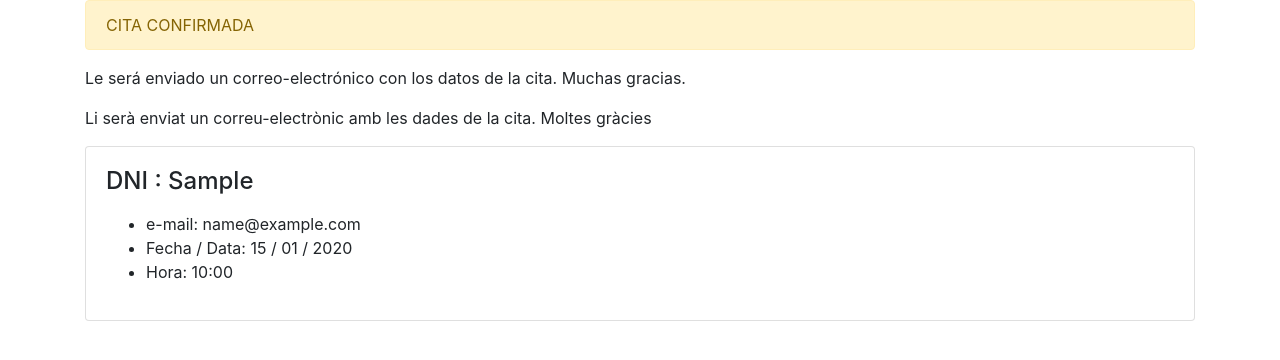
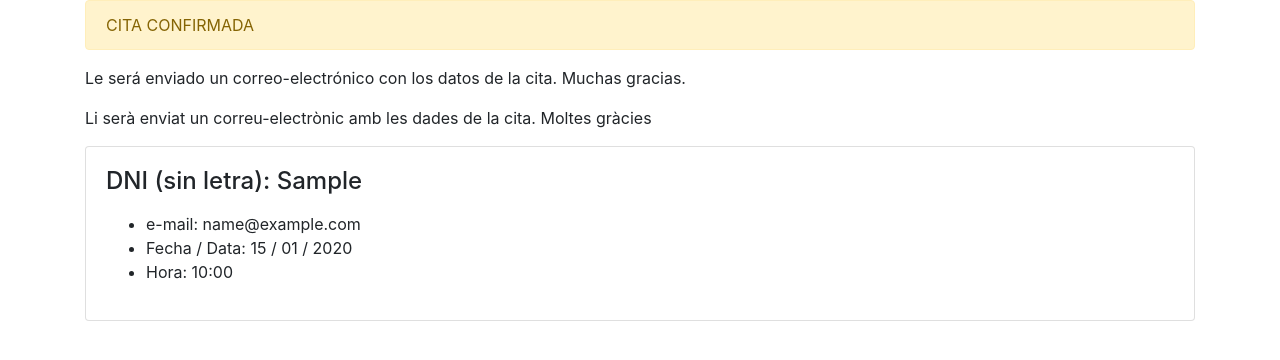
Before and after one commit to afoone/qsystemwebsite, a Django app: page /appointment/1/ in a window 1280 px wide. Shown: the part 86-446 px from the top of the page. Run offline with Django 3.2, Linux system fonts and the light colour scheme; tables that the repository leaves empty hold one stand-in row (values such as "Sample post"); some libraries are stand-ins or nearby versions.

Commit message:
título de sin letra

```diff
--- a/citas/forms.py
+++ b/citas/forms.py
@@ -3,7 +3,7 @@ from .models import Appointment
 from datetime import datetime
 
 class CreateAppointmentForm(forms.ModelForm):
-    dni = forms.CharField(label = "DNI / NIE", required = True, widget=forms.TextInput(attrs={'class': 'form-control'}), min_length=3, max_length=100)
+    dni = forms.CharField(label = "DNI / NIE (SIN LETRA)", required = True, widget=forms.TextInput(attrs={'class': 'form-control'}), min_length=3, max_length=100)
     email = forms.EmailField(label = "Correo-e", required = True, widget=forms.EmailInput(attrs={'class': 'form-control'}))
     fecha = forms.DateField(required = True, widget=forms.HiddenInput())
     hora = forms.TimeField(required = True, widget=forms.HiddenInput())
--- a/citas/templates/citas/appointment_detail.html
+++ b/citas/templates/citas/appointment_detail.html
@@ -10,7 +10,7 @@
 
 <div class="card" style="width: 100%%;    margin-top: 1em;">
   <div class="card-body">
-    <h4 class="card-title">DNI : {{ object.dni }}</h4>
+    <h4 class="card-title">DNI (sin letra): {{ object.dni }}</h4>
     <p class="card-text">
     <ul>
         <li>e-mail: {{ object.email }}</li>
```
